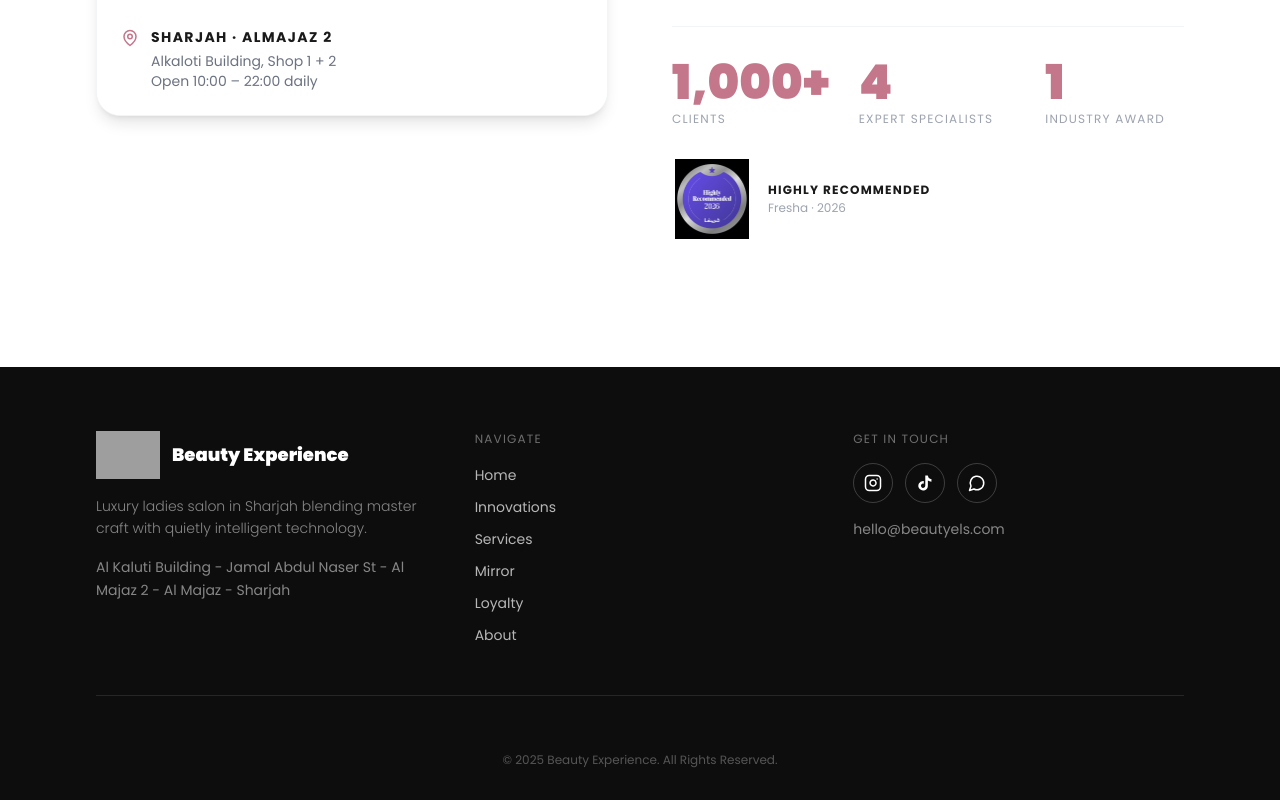
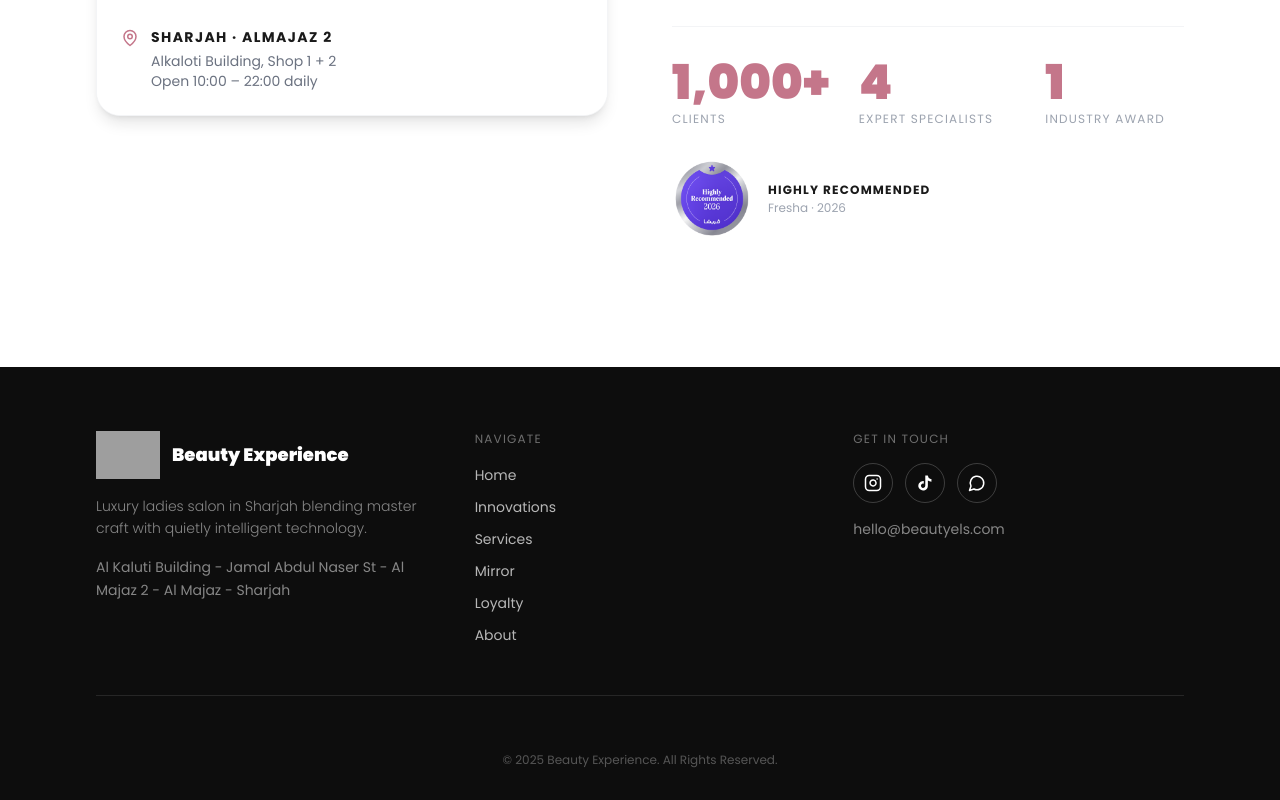
Before and after one commit to Eng-Ginger/Beauty-Experience, a Next.js app: page / in a window 1280 px wide. Shown: the part 7286-8086 px from the top of the page. Built offline with nearby package versions, Linux system fonts and the light colour scheme; no server answers; grey boxes are pictures that could not be loaded.

Commit message:
Fix Fresha badge image to PNG with white background

```diff
--- a/components/sections/AboutSection.tsx
+++ b/components/sections/AboutSection.tsx
@@ -112,7 +112,7 @@ export default function AboutSection() {
               </div>
               <div className="flex items-center gap-4 pt-2">
                 <img
-                  src="/fresha-badge.jpeg"
+                  src="/fresha-badge.png"
                   alt="Fresha Highly Recommended 2026"
                   className="w-20 h-20 object-contain"
                 />
```
Also changed, not shown: public/fresha-badge.jpeg (deleted), public/fresha-badge.png (added).
